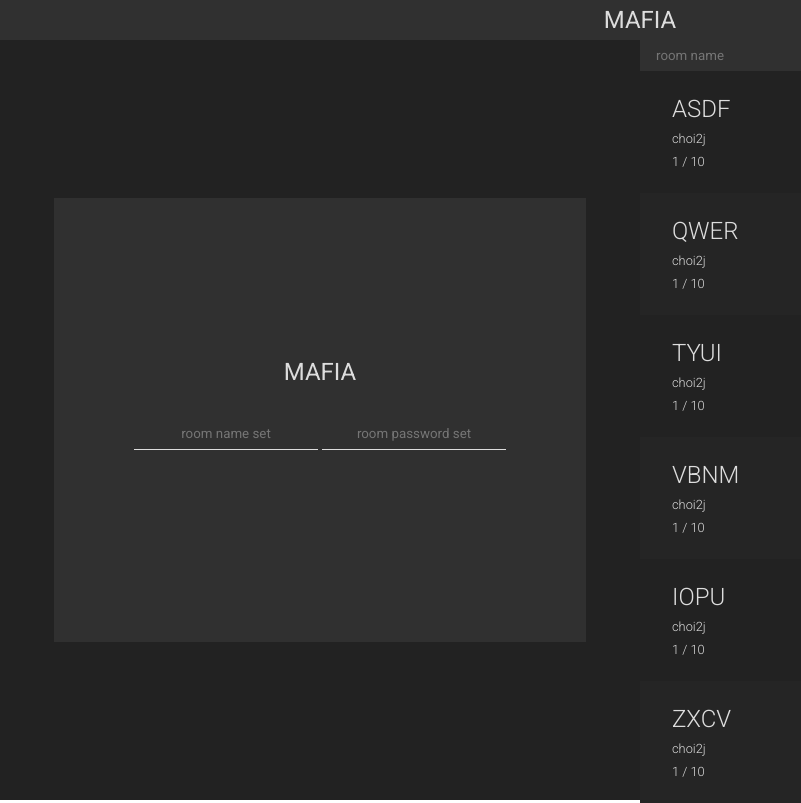
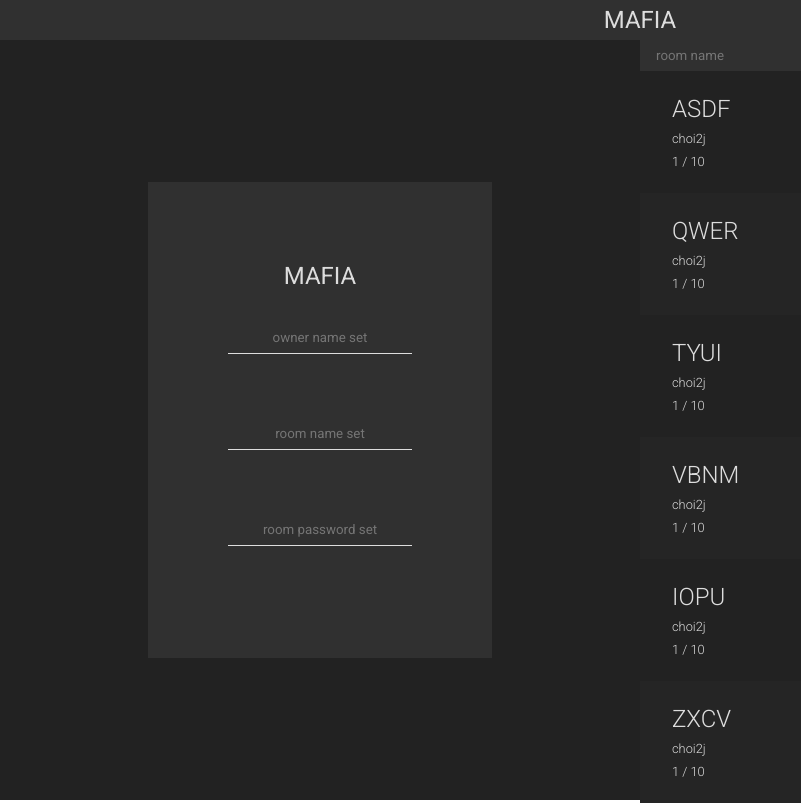
Before and after one commit to choi2j/Mafia1972, a website: page src/html/index.html in a window 1280 px wide. Shown: the whole page, without its empty margins (0-801 px from the left). Drawn offline with Linux system fonts and the light colour scheme.

Commit message:
html css id=mkroom owner name added

```diff
--- a/src/css/style.css
+++ b/src/css/style.css
@@ -74,8 +74,13 @@ header button {
 }
 
 .input-big{
-    padding: 10rem 5rem;
+    padding: 5rem 5rem;
     background-color: #303030;
+}
+
+.input-big form {
+    display: flex;
+    flex-direction: column;
 }
 
 .input-big input {
--- a/src/html/index.html
+++ b/src/html/index.html
@@ -19,6 +19,7 @@
 						<div class="input-big">
 							<p class="text-big">MAFIA</p>
 							<form action="">
+								<input type="text" name="" id="" placeholder="owner name set"/>
 								<input type="text" name="" id="" placeholder="room name set"/>
 								<input type="password" name="" id="" placeholder="room password set"/>
 							</form>
```
